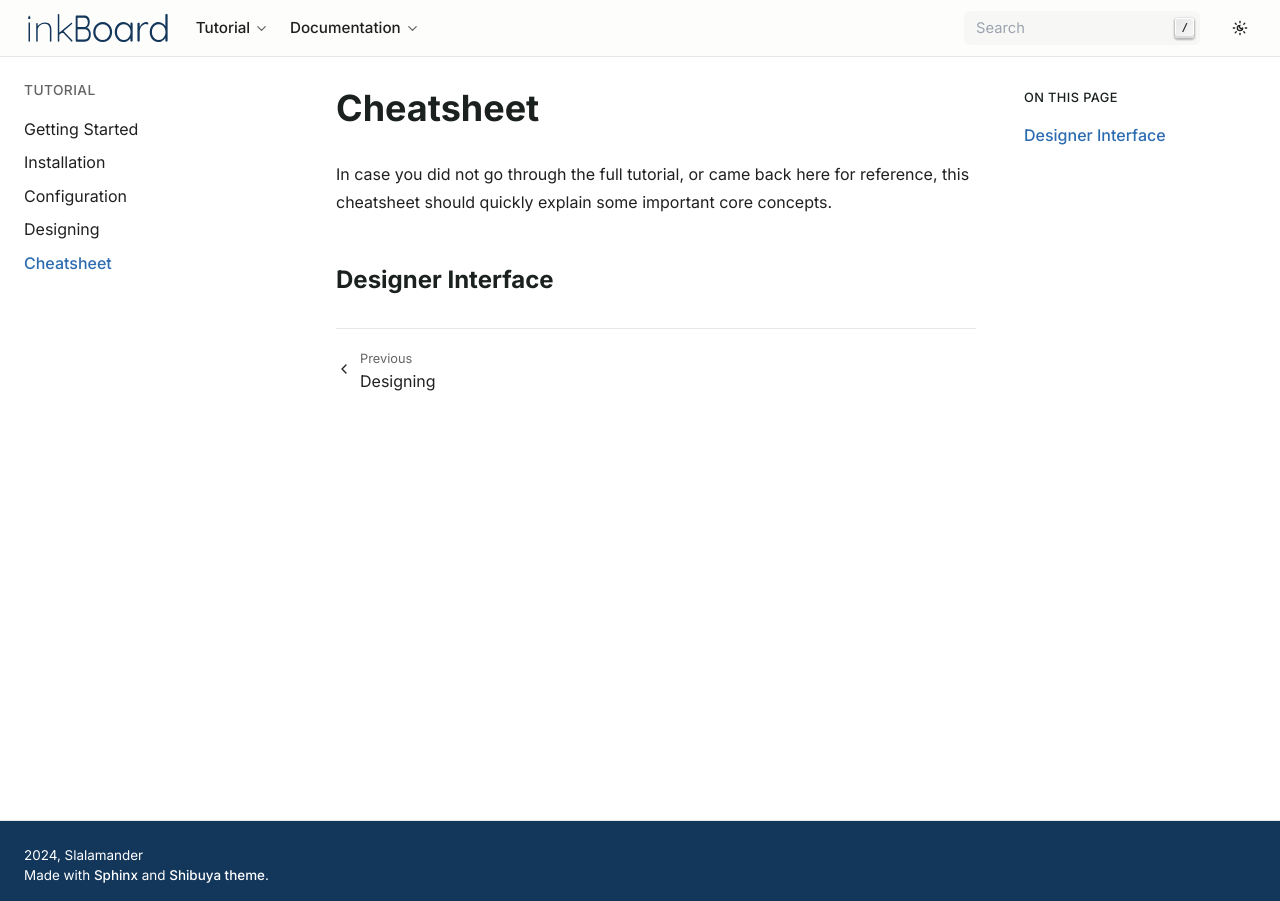
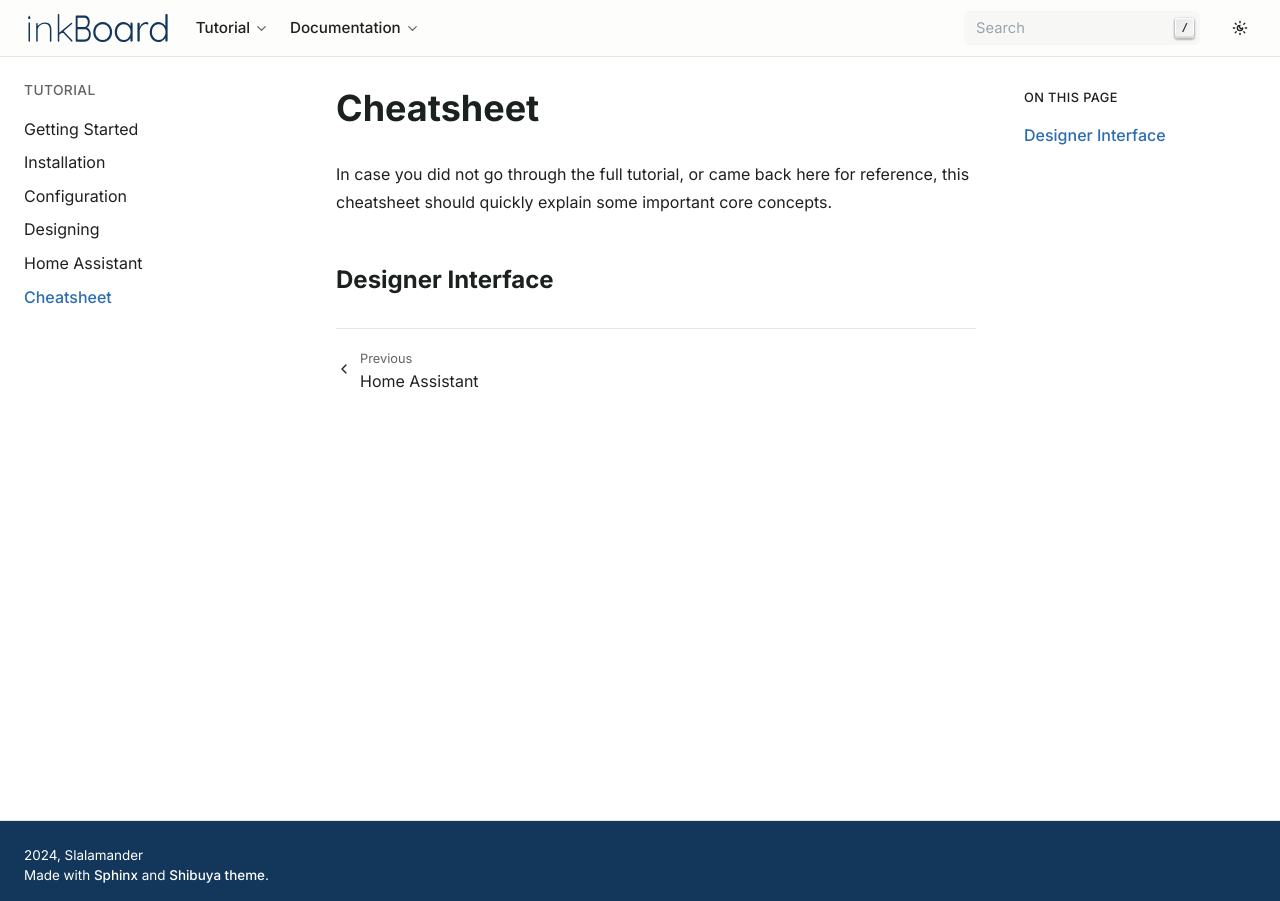
Before and after one commit to Slalamander/inkBoard-docs, a Sphinx documentation site: the page built from docs/source/tutorial/cheatsheet.rst, in a window 1280 px wide. Built offline with Sphinx 7.4.7, drawn with Linux system fonts in a browser that asks for light colours.

Commit message:
Include homeassistant placeholder

```diff
--- a/docs/source/index.rst
+++ b/docs/source/index.rst
@@ -74,6 +74,7 @@ documentation for details.
     tutorial/configuration
     tutorial/designing
 
+    tutorial/homeassistant
     tutorial/cheatsheet
 
 .. toctree::
--- /dev/null
+++ b/docs/source/tutorial/homeassistant.rst
@@ -0,0 +1,4 @@
+.. for explaining stuff around the home assistant integration
+
+Home Assistant
+===============
```
